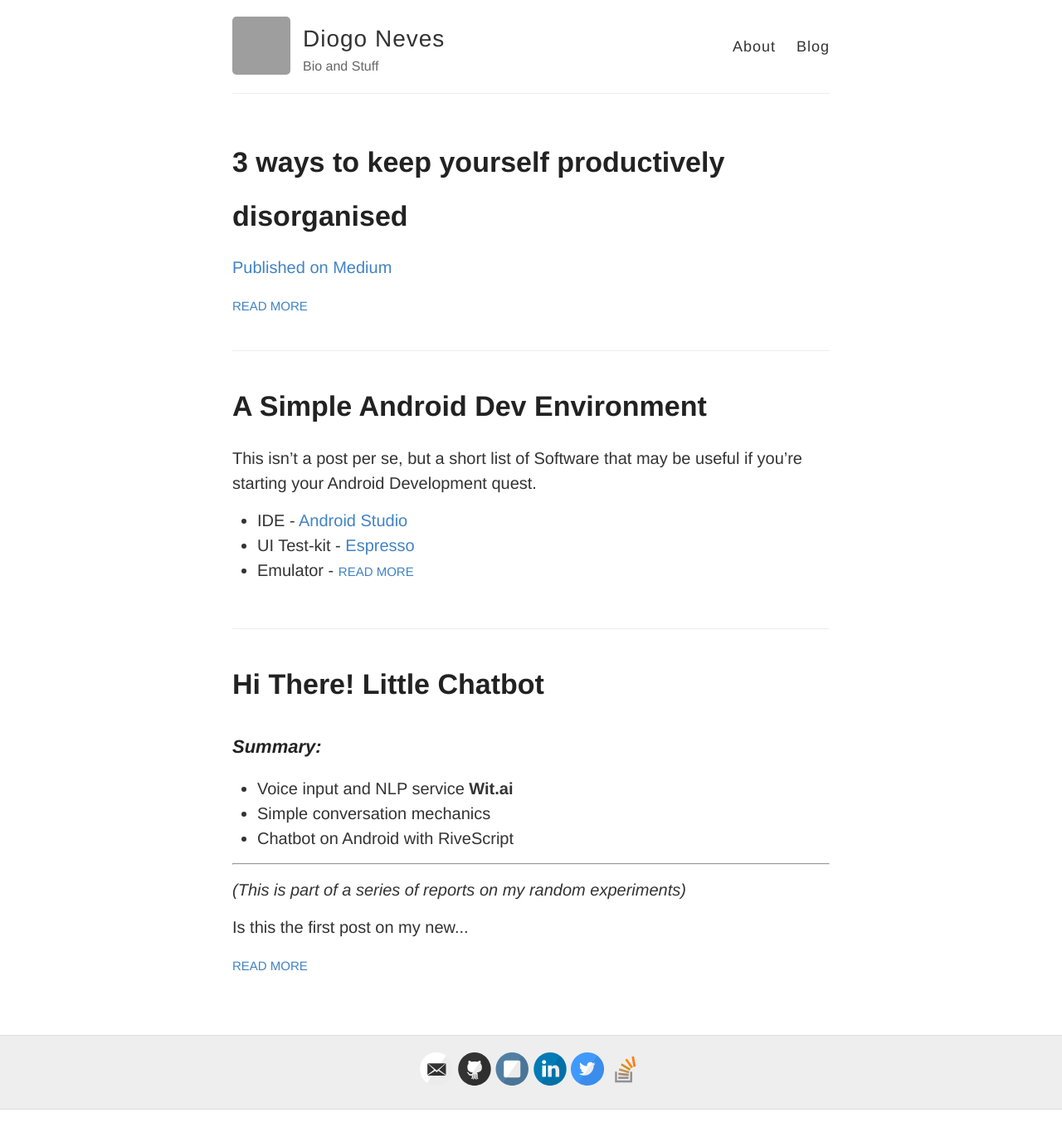
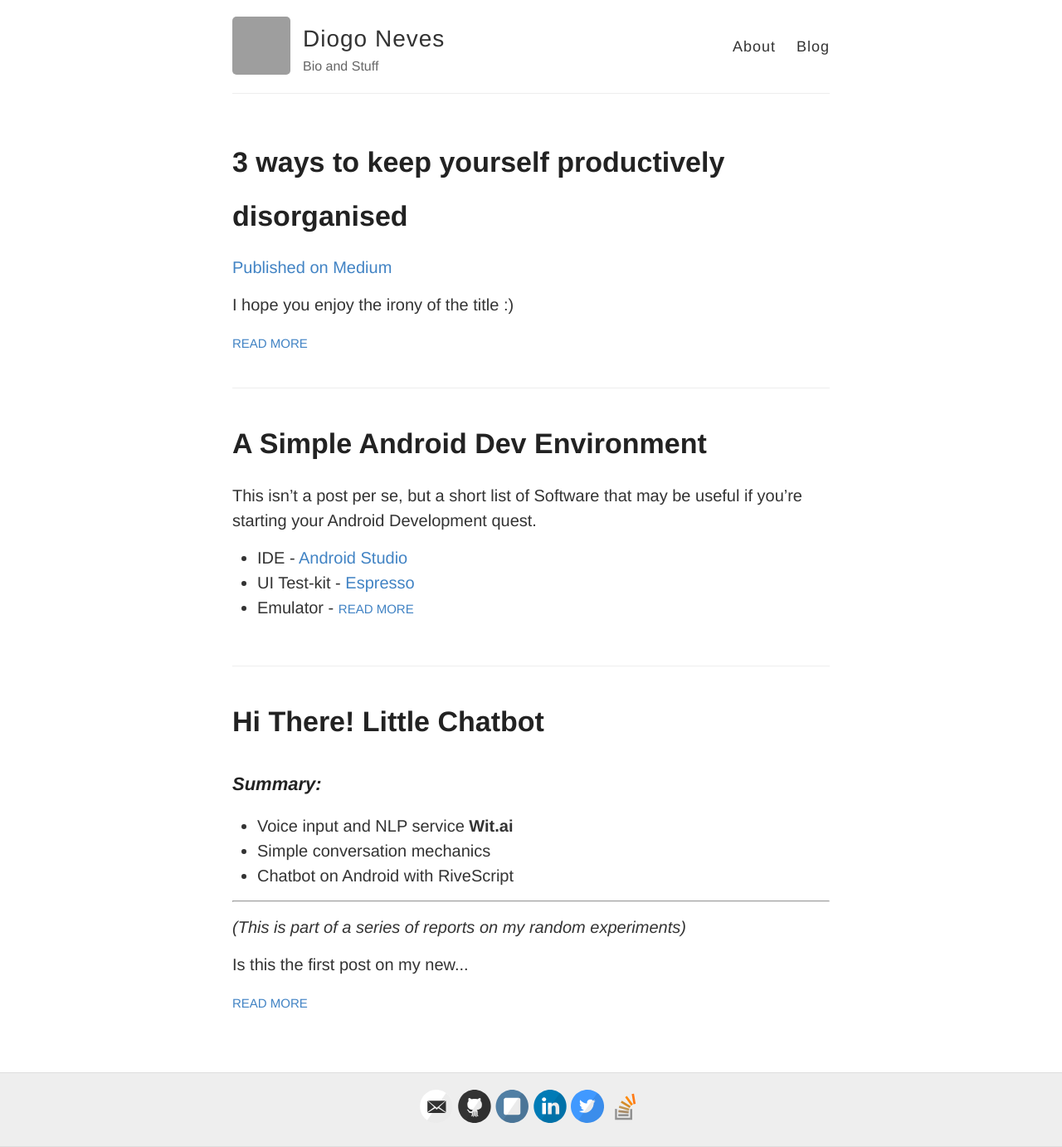
Before and after one commit to DiogoNeves/diogoneves.github.io, a Jekyll site: the page built from blog.html, in a window 1280 px wide. Shown: the whole page at 83% size. Built offline with Jekyll 4.4.1, drawn with Linux system fonts in a browser that asks for light colours; before the commit the page ends 1337 px from its top, so only the background shows below that; grey boxes are pictures that could not be loaded.

Commit message:
Added ref to medium post

```diff
--- a/_posts/2015-05-26-3-ways-to-keep-yourself.markdown
+++ b/_posts/2015-05-26-3-ways-to-keep-yourself.markdown
@@ -7,3 +7,5 @@ tags:
 ---
 
 [Published on Medium](https://medium.com/@diogosnows/3-ways-to-keep-yourself-productively-disorganised-589c7d1104a){:target="_blank"}
+
+I hope you enjoy the irony of the title :)
```
